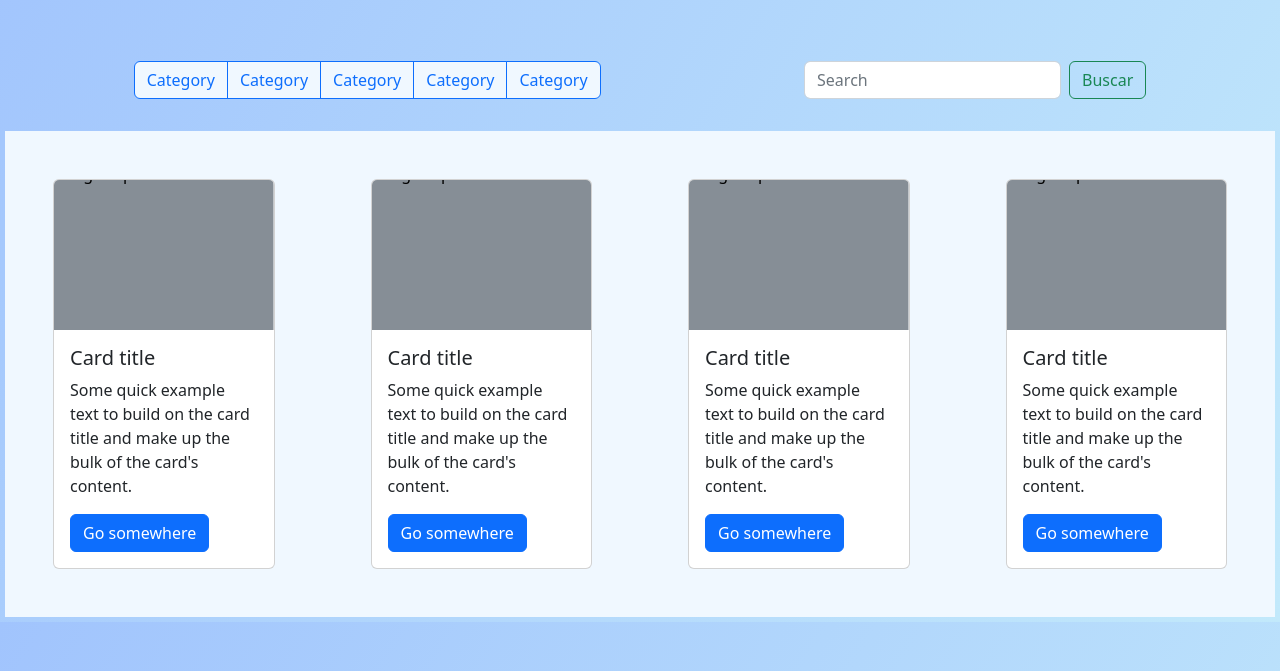
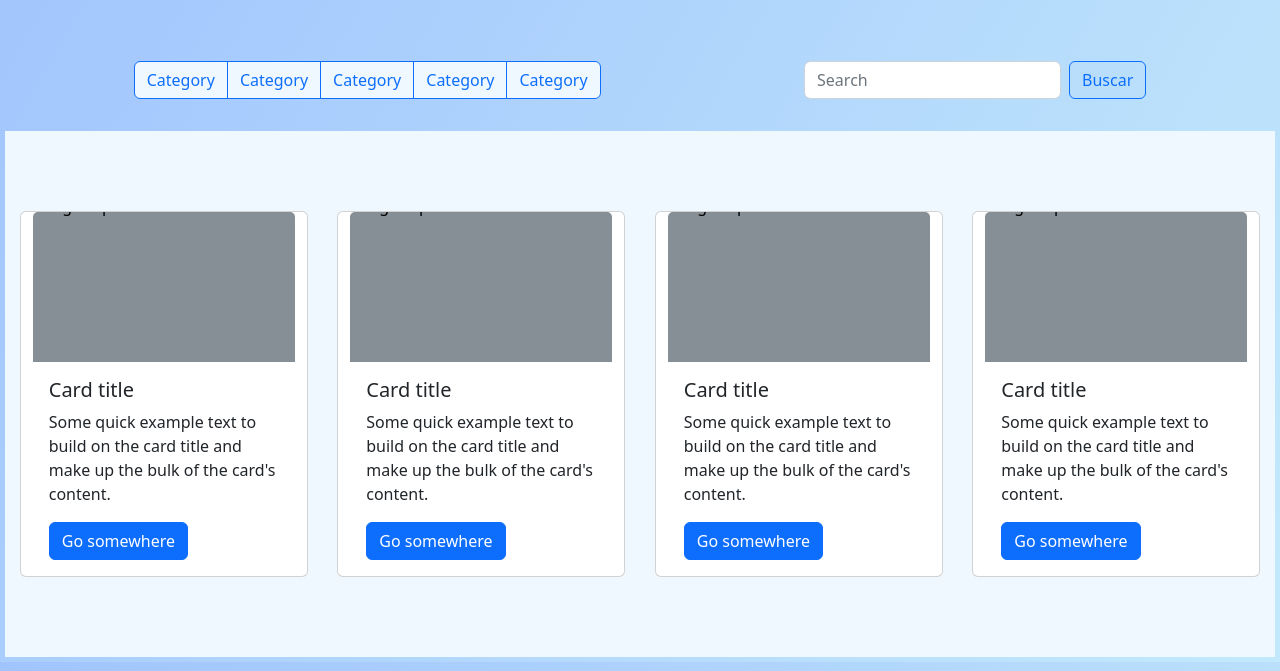
Before and after one commit to DenisAku01/Amazing_Events, a plain HTML site: page index.html in a window 1280 px wide. Shown: the part 129-800 px from the top of the page. Drawn offline with nearby package versions, Linux system fonts and the light colour scheme.

Commit message:
Grid arreglado de tarjetas Home

```diff
--- a/index.html
+++ b/index.html
@@ -76,15 +76,15 @@
             </div>
             <form class="d-flex" role="search">
                 <input class="form-control me-2" type="search" placeholder="Search" aria-label="Search" _mstplaceholder="74607" _mstaria-label="74607">
-                <button class="btn btn-outline-success" type="submit" _msttexthash="76154" _msthash="839">Buscar</button>
+                <button class="btn btn-outline-primary" type="submit" _msttexthash="76154" _msthash="839">Buscar</button>
             </form>
         </section >
 
         <!-- TARJETAS -->
-        <section class="cardSection">
+        <section class="cardSection row ">
 
             <!--TARJETA 1 -->
-            <div class="card cardp">
+            <div class="card cardp col-sm-6">
                 <svg class="bd-placeholder-img card-img-top svgp" xmlns="http://www.w3.org/2000/svg" role="img" aria-label="Placeholder: Image cap" preserveAspectRatio="xMidYMid slice" focusable="false"><title>Placeholder</title><rect ></rect><text >Image cap</text></svg>
                 <div class="card-body">
                     <h5 class="card-title">Card title</h5>
@@ -94,7 +94,7 @@
             </div>
 
             <!--TARJETA 2 -->
-            <div class="card cardp">
+            <div class="card cardp col-sm-6">
                 <svg class="bd-placeholder-img card-img-top svgp" xmlns="http://www.w3.org/2000/svg" role="img" aria-label="Placeholder: Image cap" preserveAspectRatio="xMidYMid slice" focusable="false"><title>Placeholder</title><rect ></rect><text >Image cap</text></svg>
                 <div class="card-body">
                     <h5 class="card-title">Card title</h5>
@@ -104,7 +104,7 @@
             </div>
 
             <!--TARJETA 3 -->
-            <div class="card cardp">
+            <div class="card cardp col-sm-6 ">
                 <svg class="bd-placeholder-img card-img-top svgp" xmlns="http://www.w3.org/2000/svg" role="img" aria-label="Placeholder: Image cap" preserveAspectRatio="xMidYMid slice" focusable="false"><title>Placeholder</title><rect ></rect><text >Image cap</text></svg>
                 <div class="card-body">
                     <h5 class="card-title">Card title</h5>
@@ -114,7 +114,7 @@
             </div>
 
             <!--TARJETA 4 -->
-            <div class="card cardp">
+            <div class="card cardp col-sm-6 ">
                 <svg class="bd-placeholder-img card-img-top svgp" xmlns="http://www.w3.org/2000/svg" role="img" aria-label="Placeholder: Image cap" preserveAspectRatio="xMidYMid slice" focusable="false"><title>Placeholder</title><rect ></rect><text >Image cap</text></svg>
                 <div class="card-body">
                     <h5 class="card-title">Card title</h5>
@@ -122,9 +122,6 @@
                     <a href="#" class="btn btn-primary">Go somewhere</a>
                 </div>
             </div>
-
-
-
         </section>
     </main>
 
@@ -132,7 +129,9 @@
 
 
 
+    <footer>
 
+    </footer>
 
 
         <!-- DEPENDENCIAS -->
--- a/style.css
+++ b/style.css
@@ -35,13 +35,13 @@ body{
     display: flex;
     justify-content: space-around;
     margin: 5px;
-
+    padding: 4rem 0px;
 
 }
 
 .cardp{
     width: 18rem;
-    margin: 3rem;
+    margin: 1rem 0.5px;
 
 }
 .svgp{
```
Also changed, not shown: past_event.html (+5 -5 lines).
